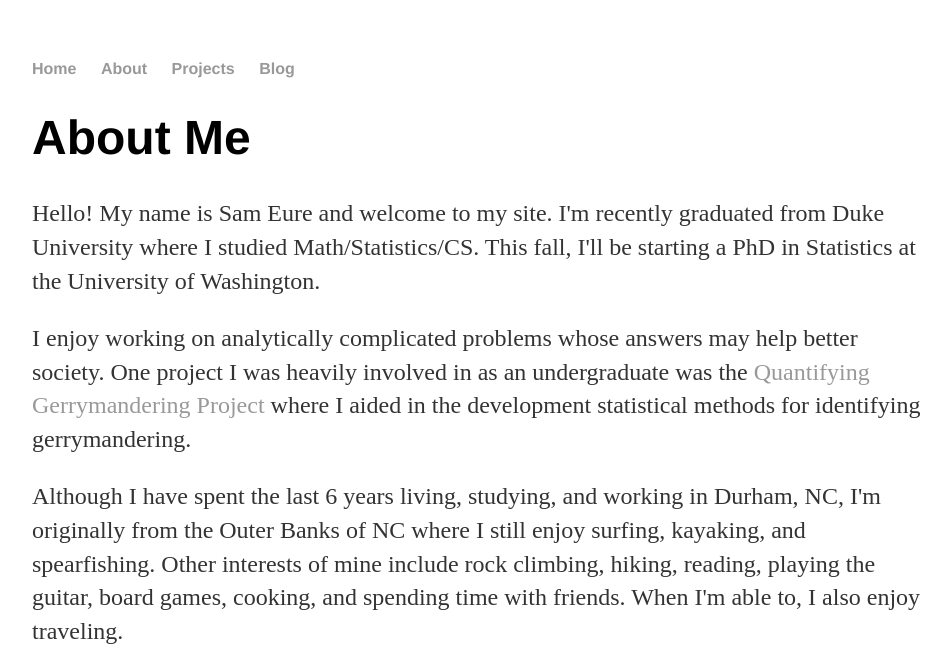
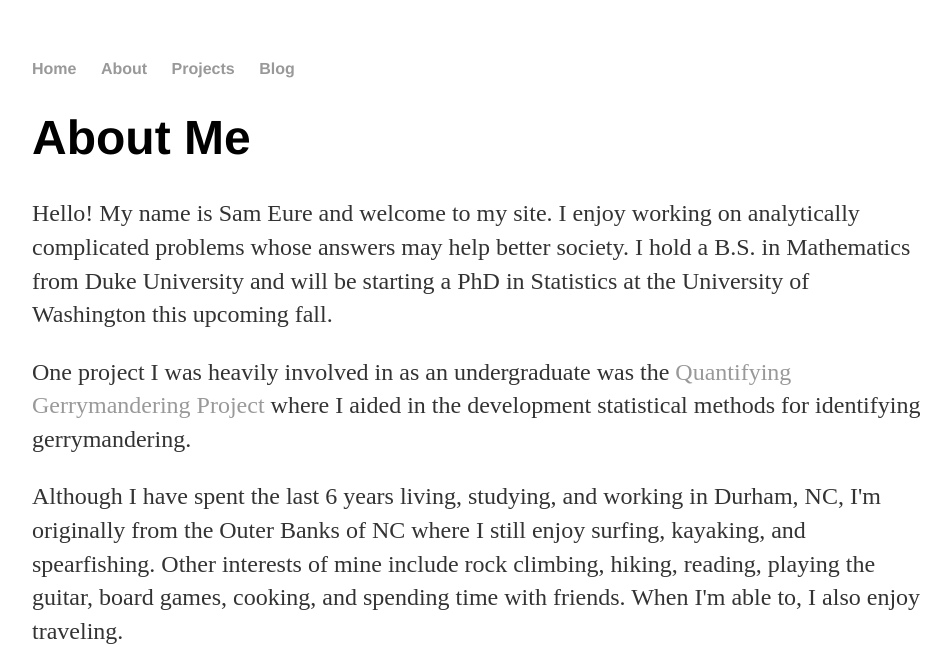
Before and after one commit to euresa/euresa.github.io, a Jekyll site: the page built from about/index.html, in a window 1280 px wide. Shown: the top 670 px of the page, without its empty margins (160-1111 px from the left). Built offline with Jekyll 4.4.1, drawn with Linux system fonts in a browser that asks for light colours.

```diff
--- a/about/index.html
+++ b/about/index.html
@@ -6,11 +6,11 @@
 <div class="blurb">
 	<h1>About Me</h1>
 
-	<p>Hello! My name is Sam Eure and welcome to my site. I'm recently graduated from Duke University where I studied Math/Statistics/CS.  This fall, I'll be starting a PhD in Statistics at the University of Washington.
+	<p>Hello! My name is Sam Eure and welcome to my site. I enjoy working on analytically complicated problems whose answers may help better society. I hold a B.S. in Mathematics from Duke University and will be starting a PhD in Statistics at the University of Washington this upcoming fall.
 	</p>
 
 	<p>
-	I enjoy working on analytically complicated problems whose answers may help better society. One project I was heavily involved in as an undergraduate was the <a href="https://www.youtube.com/watch?v=_2YfwpWFTDw">Quantifying Gerrymandering Project</a> where I aided in the development statistical methods for identifying gerrymandering.
+	One project I was heavily involved in as an undergraduate was the <a href="https://www.youtube.com/watch?v=_2YfwpWFTDw">Quantifying Gerrymandering Project</a> where I aided in the development statistical methods for identifying gerrymandering.
 	</p>
 
 	<p>
```
